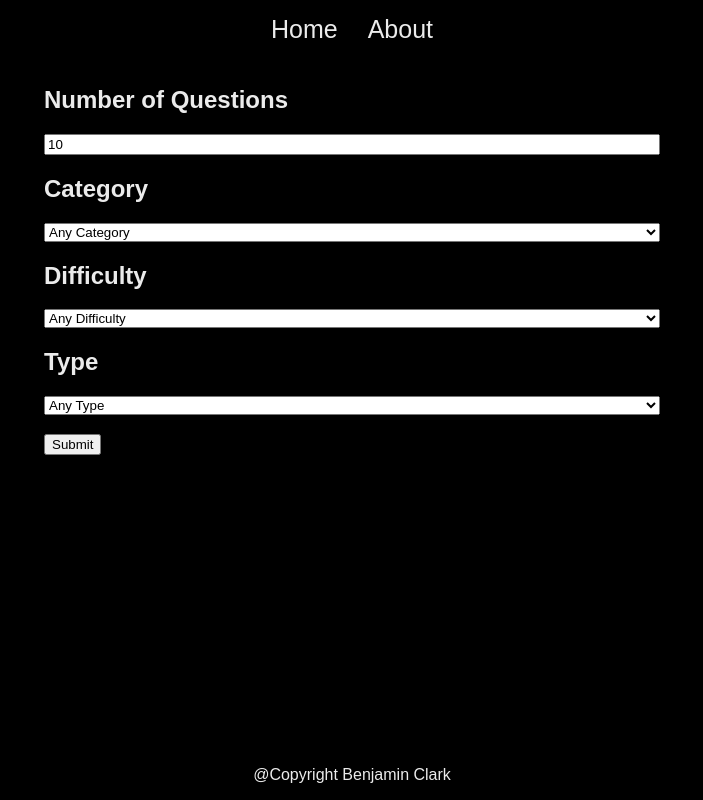
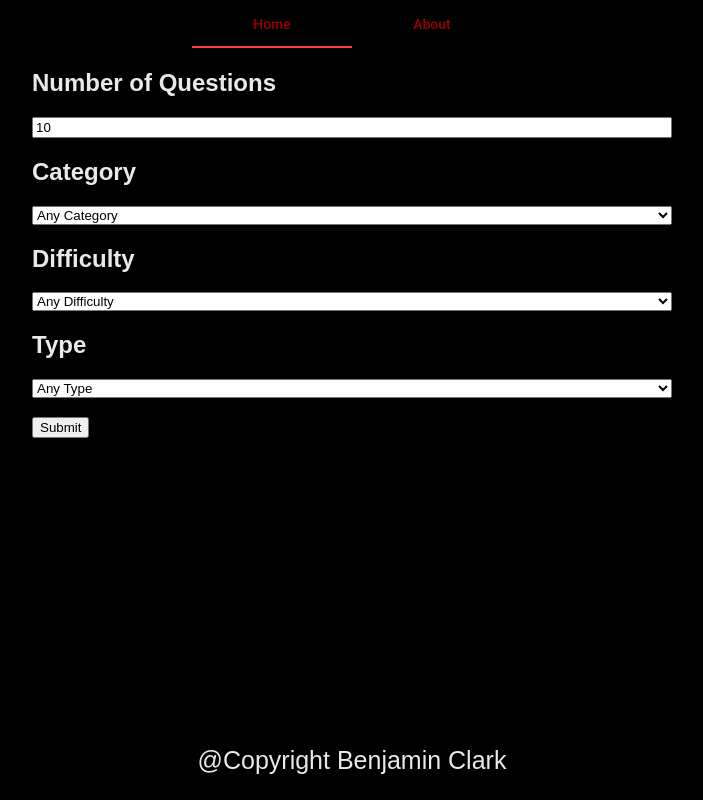
Before and after one commit to benjaminclark964/Trivia, an Angular app: page / in a window 1280 px wide. Shown: the whole page, without its empty margins (288-991 px from the left). Built offline with nearby package versions, Linux system fonts and the light colour scheme.

Commit message:
angular material tabs and about pahe

```diff
--- a/angular.json
+++ b/angular.json
@@ -28,6 +28,7 @@
               "src/assets"
             ],
             "styles": [
+              "./node_modules/@angular/material/prebuilt-themes/deeppurple-amber.css",
               "src/styles.scss"
             ],
             "scripts": []
@@ -92,6 +93,7 @@
               "src/assets"
             ],
             "styles": [
+              "./node_modules/@angular/material/prebuilt-themes/deeppurple-amber.css",
               "src/styles.scss"
             ],
             "scripts": []
--- a/package.json
+++ b/package.json
@@ -8,15 +8,18 @@
     "test": "ng test",
     "lint": "ng lint",
     "e2e": "ng e2e",
-    "test-headless": "ng test --watch=false --browsers=ChromeHeadless"
+    "test-headless": "ng test --watch=false --browsers=ChromeHeadless",
+    "postinstall": "ngcc"
   },
   "private": true,
   "dependencies": {
     "@angular/animations": "~10.1.0",
+    "@angular/cdk": "^10.2.7",
     "@angular/common": "~10.1.0",
     "@angular/compiler": "~10.1.0",
     "@angular/core": "~10.1.0",
     "@angular/forms": "~10.1.0",
+    "@angular/material": "^10.2.7",
     "@angular/platform-browser": "~10.1.0",
     "@angular/platform-browser-dynamic": "~10.1.0",
     "@angular/router": "~10.1.0",
--- a/src/app/about/about.component.html
+++ b/src/app/about/about.component.html
@@ -1 +1,12 @@
-<p>about works!</p>
+<html>
+    <div id="about">
+        <h1>About the Developer</h1>
+        <img src="../../assets/about_page/Professional_Photo.jpg">
+        <div id="about_paragraph">
+            <p>My name is Benjamin Clark and I built this app to demonstrate the simple yet powerful new way
+                to develop applications with the Angular Framework. This web app is entirely on the client side with over 4,000
+                questions requested when needed from this public third party API (<a src="https://opentdb.com/api_config.php">opentb</a>).
+            </p>
+        </div>
+    </div>
+</html>
--- a/src/app/about/about.component.scss
+++ b/src/app/about/about.component.scss
@@ -0,0 +1,14 @@
+#about {
+    text-align: center;
+
+    img {
+        width: 300px;
+        height: 300px;
+        border-radius: 33px;
+    }
+
+    #about_paragraph {
+        margin: 0 auto;
+        width: 50%;
+    }
+}
--- a/src/app/app.component.html
+++ b/src/app/app.component.html
@@ -1,16 +1,16 @@
 <html>
   <header>
-    <div id="header_wrapper">
-      <div id="links">
 
-        <li><a>Home</a></li>
-        <li><a>About</a></li>
-
-      </div>
-    </div>
   </header>
   <body>
-    <app-quiz></app-quiz>
+    <mat-tab-group mat-align-tabs="center" animationDuration="0ms">
+      <mat-tab label="Home">
+          <app-quiz></app-quiz>
+      </mat-tab>
+      <mat-tab label="About">
+          <app-about></app-about>
+      </mat-tab>
+    </mat-tab-group>
   </body>
   <footer>
     <div id="footer_wrapper">
--- a/src/app/app.component.scss
+++ b/src/app/app.component.scss
@@ -1,30 +1,3 @@
-#header_wrapper {
-    height:50px;
-    list-style: none;
-
-    #links {
-        display:flex;
-        justify-content: center;
-        flex-direction: row;
-        position: absolute;
-        top:0;
-        right:0;
-        left:0;
-
-        li {
-            padding: 15px;
-            cursor: pointer;
-
-            a:hover {
-                color: #008080;
-                text-decoration: underline;
-                text-decoration-style: solid;
-                transition: 0.3s;
-            }
-        }
-    }
-}
-
 #footer_wrapper {
     #copyright {
         position: absolute;
--- a/src/app/app.module.ts
+++ b/src/app/app.module.ts
@@ -4,6 +4,8 @@ import { NgModule } from '@angular/core';
 import { AppComponent } from './app.component';
 import { QuizComponent } from './quiz/quiz.component';
 import { AboutComponent } from './about/about.component';
+import { BrowserAnimationsModule } from '@angular/platform-browser/animations';
+import { MatTabsModule } from '@angular/material/tabs';
 
 @NgModule({
   declarations: [
@@ -13,6 +15,8 @@ import { AboutComponent } from './about/about.component';
   ],
   imports: [
     BrowserModule,
+    BrowserAnimationsModule,
+    MatTabsModule,
   ],
   providers: [],
   bootstrap: [AppComponent]
--- a/src/index.html
+++ b/src/index.html
@@ -6,6 +6,8 @@
   <base href="/">
   <meta name="viewport" content="width=device-width, initial-scale=1">
   <link rel="icon" type="image/x-icon" href="favicon.ico">
+  <link href="https://fonts.googleapis.com/css?family=Roboto:300,400,500&display=swap" rel="stylesheet">
+  <link href="https://fonts.googleapis.com/icon?family=Material+Icons" rel="stylesheet">
 </head>
 <body>
   <app-root></app-root>
--- a/src/styles.scss
+++ b/src/styles.scss
@@ -1,9 +1,41 @@
+@import '~@angular/material/_theming.scss';
+
+// Include the common styles for Angular Material. We include this here so that you only
+// have to load a single css file for Angular Material in your app.
+// Be sure that you only ever include this mixin once!
+@include mat-core();
+
+// Define the palettes for your theme using the Material Design palettes available in palette.scss
+// (imported above). For each palette, you can optionally specify a default, lighter, and darker
+// hue. Available color palettes: https://material.io/design/color/
+$indigo:  mat-palette($mat-indigo, A200, A100, A400);
+$red: mat-palette($mat-red);
+
+// Create the theme object. A theme consists of configurations for individual
+// theming systems such as `color` or `typography`.
+$my-tabs-theme: mat-light-theme((
+  color: (
+    primary: $red,
+    accent: $indigo,
+    foreground: $red,
+  )
+));
+
+// Include theme styles for core and each component used in your app.
+// Alternatively, you can import and @include the theme mixins for each component
+// that you are using.
+@include mat-tabs-theme($my-tabs-theme);
+
+.mat-tab-label {
+    color: red !important;
+}
+
 html {
     background-color: black;
 }
 
 h1, h2, p, a {
-    color: #ebebeb;
+    color: #ebebebfd;
     font-family: Arial, Cambria, Cochin, Georgia, Times, 'Times New Roman', serif;
 }
 
@@ -11,6 +43,15 @@ a {
     font-size: 25px;
 }
 
-// button {
+p {
+    font-size: 25px;
+}
 
-// }
+a:hover {
+    cursor: pointer;
+    color: #0394fc;
+}
+
+
+html, body { height: 100%; }
+body { margin: 0; font-family: Roboto, "Helvetica Neue", sans-serif; }
```
Also changed, not shown: src/assets/about_page/Professional_Photo.jpg (added), 1 other file (tests, documents, lock files or other folders).
